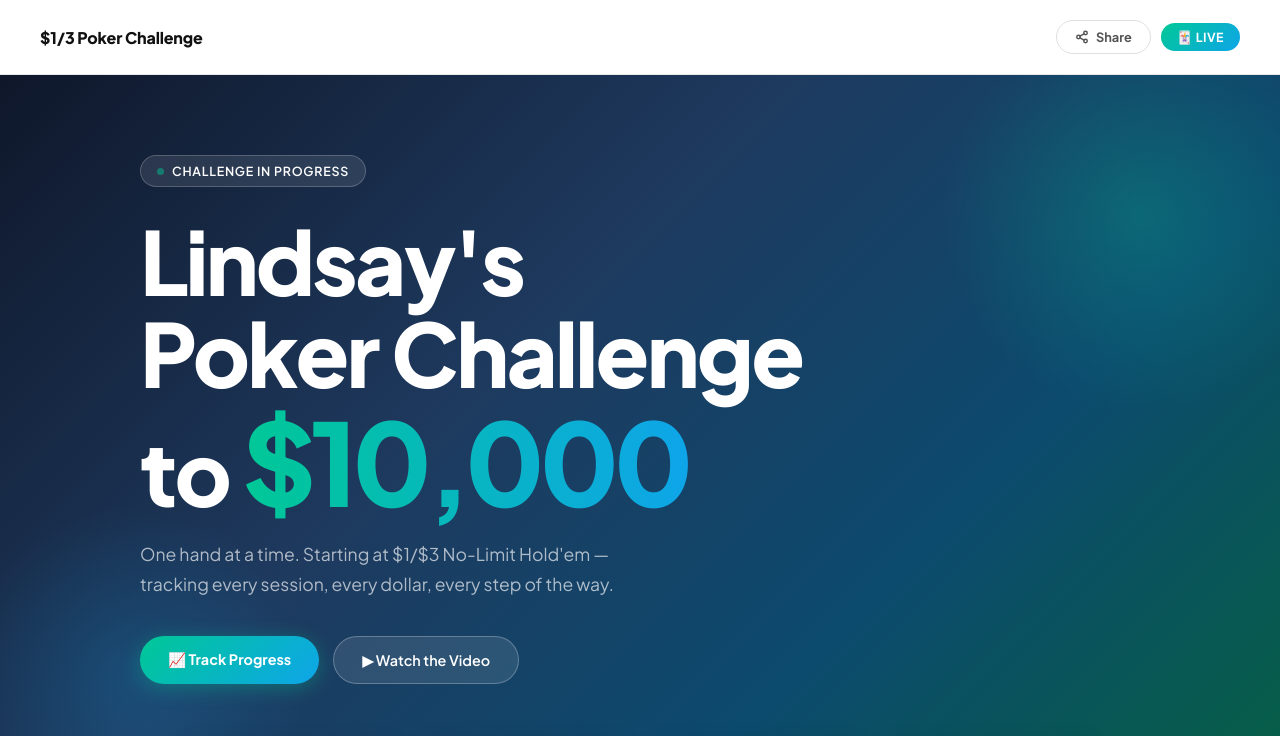
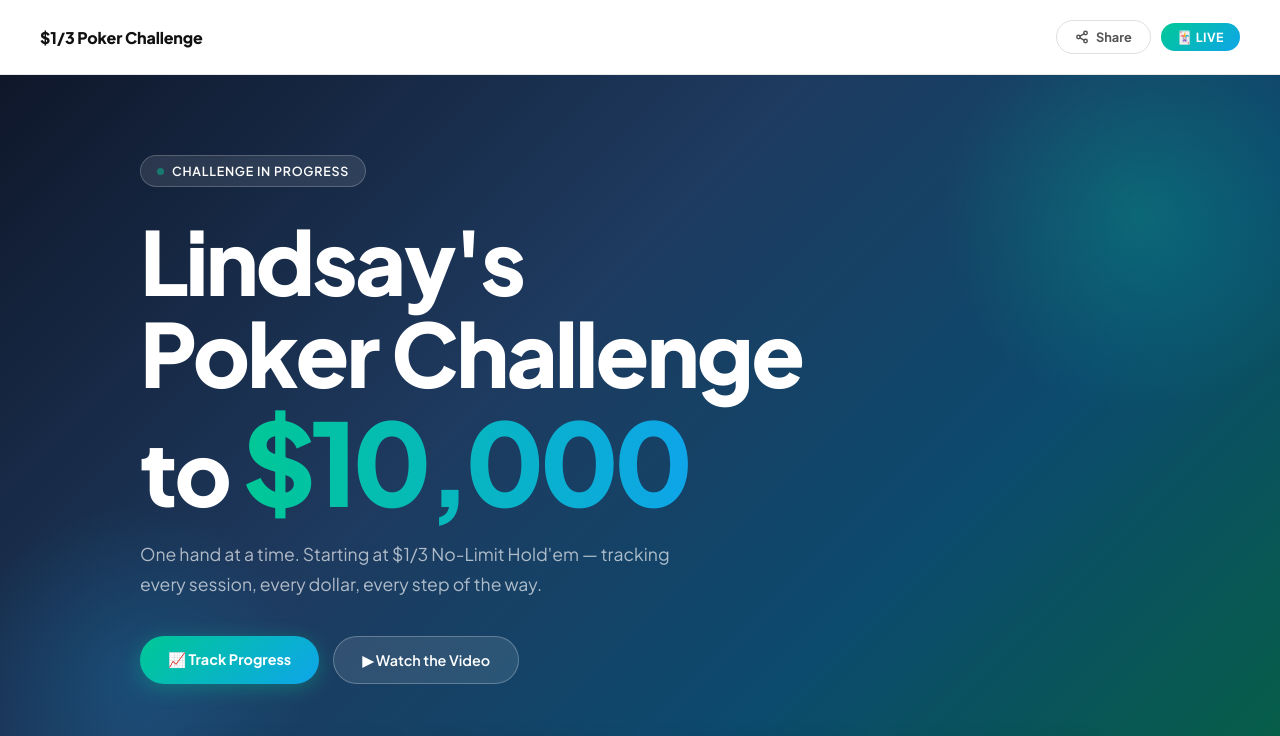
Before and after one commit to malukido/1-3-Challenge, a plain HTML site: page index.html in a window 1280 px wide. Shown: the top 736 px of the page. Drawn offline with nearby package versions, Linux system fonts and the light colour scheme.

Commit message:
Update index.html

```diff
--- a/index.html
+++ b/index.html
@@ -658,7 +658,7 @@
     <div class="hero-inner">
       <div class="hero-badge"><span class="dot"></span>Challenge in progress</div>
 <h1>Lindsay's<br>Poker Challenge<br>to <span class="accent" style="font-size:1.3em;">$10,000</span></h1>
-      <p>One hand at a time. Starting at $1/$3 No-Limit Hold'em — tracking every session, every dollar, every step of the way.</p>
+      <p>One hand at a time. Starting at $1/3 No-Limit Hold'em — tracking every session, every dollar, every step of the way.</p>
       <div class="hero-buttons">
         <a href="#progress" class="btn-primary">📈 Track Progress</a>
         <a href="#video" class="btn-secondary">▶ Watch the Video</a>
```
